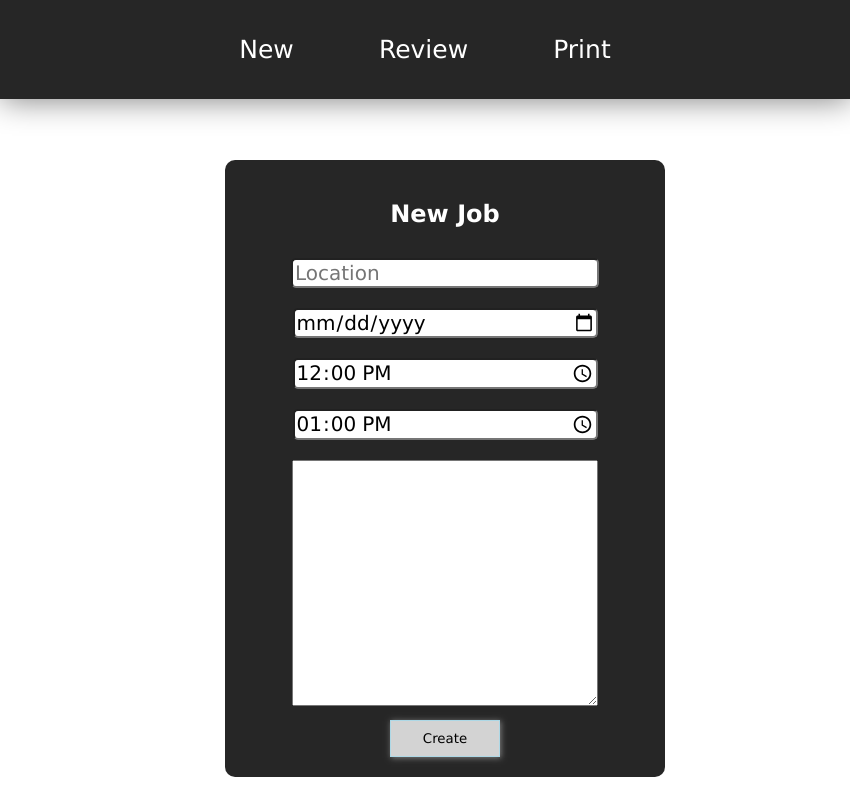
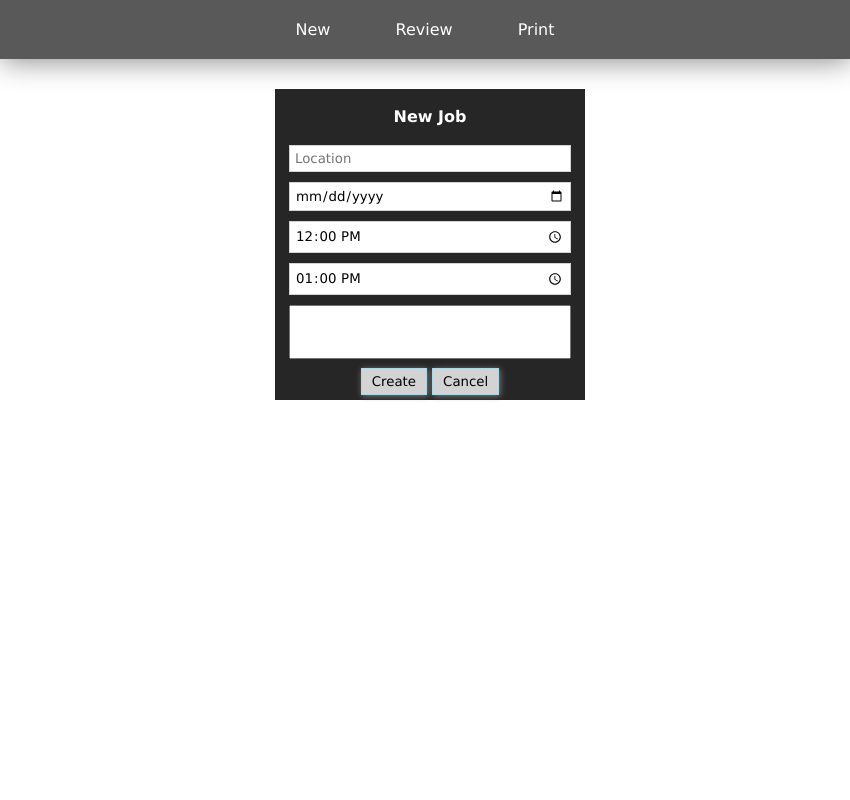
Before and after one commit to benjamin-holmes/saphire-two, an Electron app: page views/home.html in a window 850 px wide. Both pictures are taken after a click on the link "New". Drawn offline with Linux system fonts and the light colour scheme; no server answers.

Commit message:
many visual fixes, new build created 0.3.0

```diff
--- a/assets/master.css
+++ b/assets/master.css
@@ -12,18 +12,18 @@ h2 {
   position: sticky;
   top: 0;
   text-align: center;
-  background-color: rgba(0,0,0,0.85);
-  margin-bottom: 50px;
+  background-color: rgba(0,0,0,0.65);
+  margin-bottom: 30px;
   color: white;
-  padding: 35px;
+  padding: 20px;
   box-shadow: 1px 1px 30px grey;
 }
 .nav-link {
   color: inherit;
-  font-size: 25px;
+  font-size: 16px;
   font-style: bold;
   font-family: "Verdana", sans-serif;
-  padding: 40px;
+  padding: 30px;
   text-decoration: none;
 }
 .nav-link:hover {
@@ -32,23 +32,12 @@ h2 {
 button {
   background-color: lightgrey;
   border: solid 1px lightblue;
-  padding: 10px 32px;
+  padding: 5px 10px;
   text-align: center;
   display: inline-block;
 }
-input {
-  border-radius: 5px;
-  font-size: 20px;
-  margin: 10px;
-  width: 300px;
-}
 button {
   box-shadow: 1px 1px 6px grey;
-}
-textarea {
-  font-size: 20px;
-  margin: 10px;
-  width: 300px;
 }
 .table-container {
   margin-left: auto;
@@ -56,8 +45,12 @@ textarea {
   box-shadow: 1px 1px 30px grey;
   text-align: center;
   padding: 10px;
-  margin-bottom: 80px;
+  margin-bottom: 60px;
   width: 90%;
+}
+.table-container h2 {
+  color: rgba(100, 100, 100, 1);
+  font-size: 16px;
 }
 table {
   margin-bottom: 60px;
@@ -65,11 +58,12 @@ table {
   margin-left: auto;
   margin-right: auto;
   border-collapse: collapse;
-  width: 650px;
+  width: 90%;
+  font-size: 14px;
 }
 th, td {
   border-bottom: 1px solid lightgrey;
-  padding: 10px 50px;
+  padding: 10px;
 }
 th {
   color: white;
@@ -79,15 +73,34 @@ table tr:nth-child(odd) {
   background-color: lightblue;
 }
 .popup {
-  border-radius: 10px;
-  display: none;
+  position: absolute;
   text-align: center;
   color: white;
-  width: 400px;
+  width: 300px;
+  padding: 5px;
   background-color: rgba(0, 0, 0, 0.85);
-  position: fixed;
+  /* Center the popup */
   left: 50%;
-  top: 20%;
-  margin-left: -200px;
-  padding: 20px;
+  margin-left: -150px;
 }
+.popup h2 {
+  color: white;
+  font-size: 16px;
+}
+.popup input {
+  border: 1px solid lightgrey;
+  font-family: "Verdana", sans-serif;
+  margin-top: 5px;
+  margin-bottom: 5px;
+  width: 90%;
+  padding: 5px;
+}
+.popup textarea {
+  font-family: "Verdana", sans-serif;
+  font-size: 12px;
+  margin-top: 5px;
+  margin-bottom: 5px;
+  width: 90%;
+  padding: 5px;
+  resize: none;
+}
--- a/controllers/homeController.js
+++ b/controllers/homeController.js
@@ -16,6 +16,7 @@ const newJobEndTime = document.getElementById('new-job-end-time');
 const newJobMoreInfo = document.getElementById('new-job-more-info');
 const jobTableBody = document.getElementById('job-table-body');
 const createJobButton = document.getElementById('create-job');
+const cancelJobButton = document.getElementById('cancel-job');
 const deleteJobButton = document.getElementById('delete-job-popup');
 const reviewButton = document.getElementById('sync-job-link');
 const newJobButton = document.getElementById('new-job-link');
@@ -189,20 +190,9 @@ function syncJobs() {
   // TODO: Implement and use fetch!!
 }
 
-// Handles shrinking and adding opacity to the nav bar
-window.addEventListener('scroll', (e) => {
-  let tableTop = tableArea.getBoundingClientRect();
-  if (tableTop.top < -10) {
-    navbar.style.padding = '10px';
-    navbar.style.backgroundColor = 'rgba(0, 0, 0, 0.35)';
-  } else {
-    navbar.style.padding = '35px';
-    navbar.style.backgroundColor = 'rgba(0, 0, 0, 0.85)';
-  }
-});
-
 // Button listeners
 createJobButton.addEventListener('click', createJob);
+cancelJobButton.addEventListener('click', () => newJobContainer.style.display = "none"); // Cancel button closes window
 deleteJobButton.addEventListener('click', (e) => { deleteJob(e) });
 reviewButton.addEventListener('click', syncJobs); // TODO fix to syn and implement
 
--- a/package.json
+++ b/package.json
@@ -1,6 +1,6 @@
 {
   "name": "saphire",
-  "version": "0.2.1",
+  "version": "0.3.0",
   "description": "",
   "main": "main.js",
   "scripts": {
--- a/views/home.html
+++ b/views/home.html
@@ -29,9 +29,10 @@
       <br>
       <input id="new-job-end-time" type="time" value="13:00">
       <br>
-      <textarea id="new-job-more-info" rows=10></textarea>
+      <textarea id="new-job-more-info" rows=3></textarea>
       <br>
       <button id="create-job">Create</button>
+      <button id="cancel-job">Cancel</button>
     </div>
     <div class="" id='table-area'></div>
     <script type="text/javascript" src="../controllers/homeController.js">
```
Also changed, not shown: dist/latest.yml, 3 other files.
